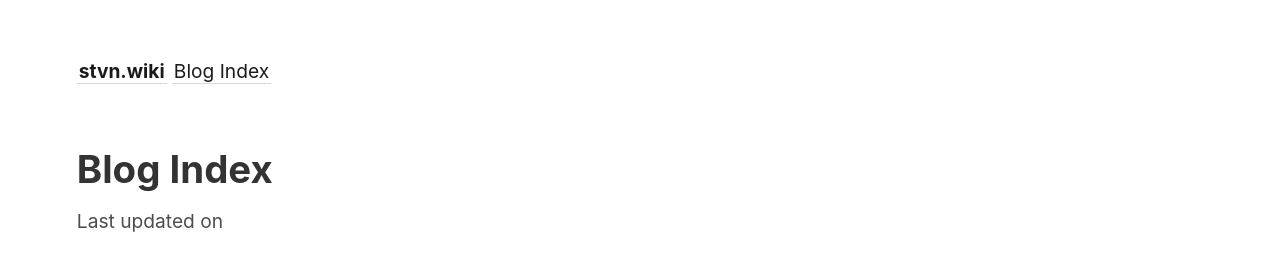
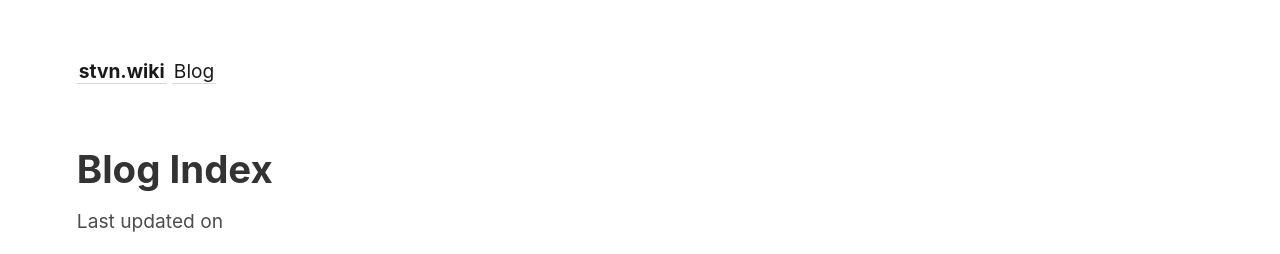
Before and after one commit to stvnxsmth/digital-garden-jekyll, a Jekyll site: the page built from _notes/blog.md, in a window 1280 px wide. Shown: the top 254 px of the page. Built offline with Jekyll 4.4.1, drawn with Linux system fonts in a browser that asks for light colours.

Commit message:
blog in nav

```diff
--- a/_includes/nav.html
+++ b/_includes/nav.html
@@ -1,4 +1,4 @@
 <div>
     <a class="internal-link" href="{{ site.baseurl }}/"><b>{{ site.title }}</b></a>
-    <a class="internal-link" href="/blog">Blog Index</a>
+    <a class="internal-link" href="/blog">Blog</a>
 </div>
```
